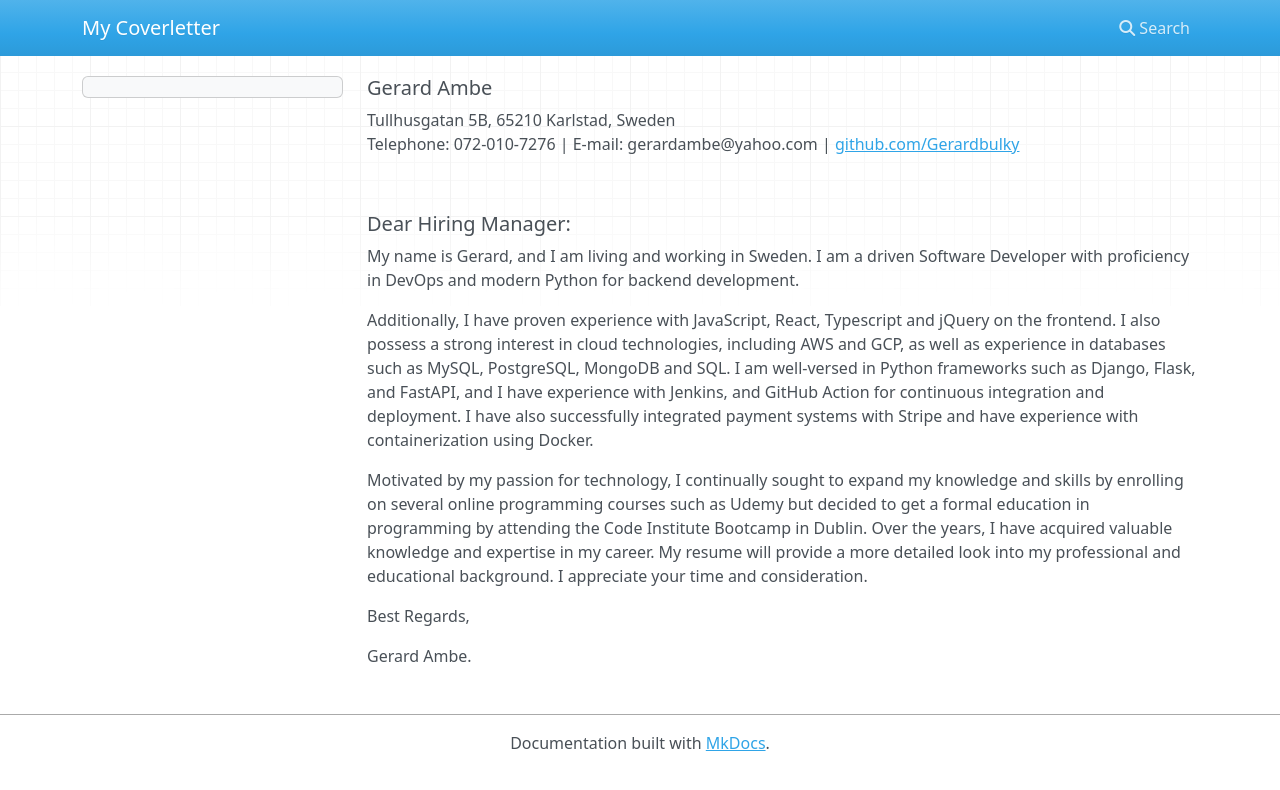
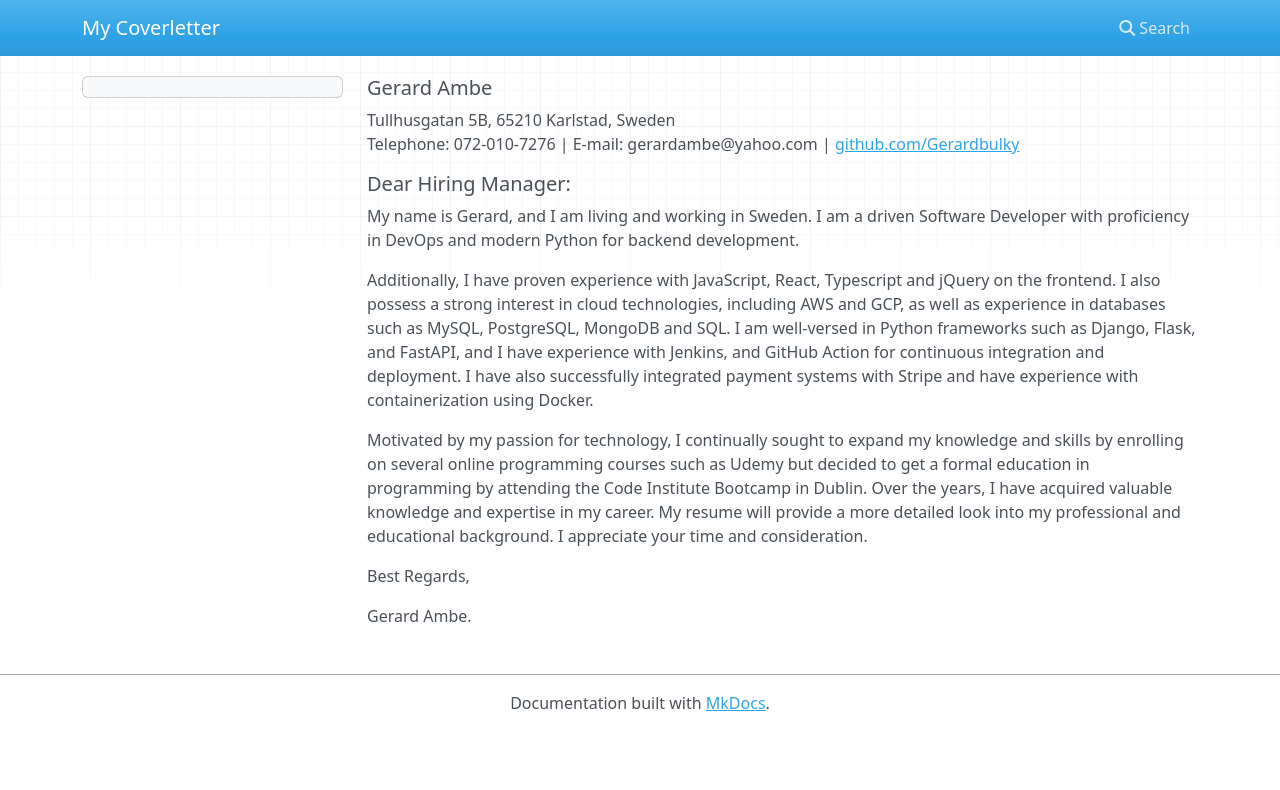
Before and after one commit to Gerardbulky/coverletter, an MkDocs documentation site: the page built from docs/index.md, in a window 1280 px wide. Shown: the top 790 px of the page. Built offline with MkDocs 1.6.1, drawn with Linux system fonts in a browser that asks for light colours; nearby versions of some CDN libraries.

Commit message:
Update index.md

```diff
--- a/docs/index.md
+++ b/docs/index.md
@@ -4,7 +4,9 @@
 Tullhusgatan 5B, 65210 Karlstad, Sweden
 Telephone: 072-010-7276 | E-mail: gerardambe@yahoo.com | [github.com/Gerardbulky](https://github.com/Gerardbulky)
 
-<br>
+<p></p>
+<p></p>
+<p></p>
 ##### Dear Hiring Manager:
 My name is Gerard, and I am living and working in Sweden. I am a driven Software Developer with proficiency in DevOps and modern Python for backend development.
 
```
